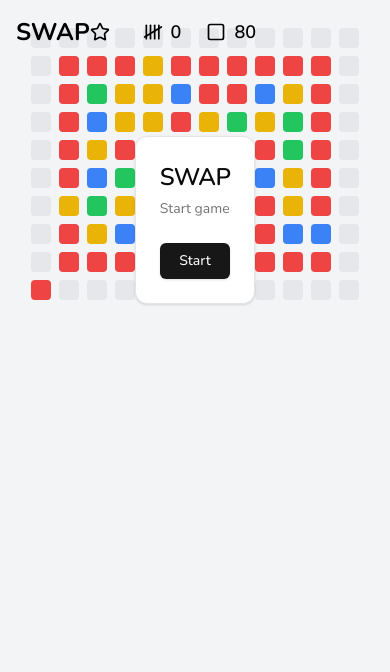
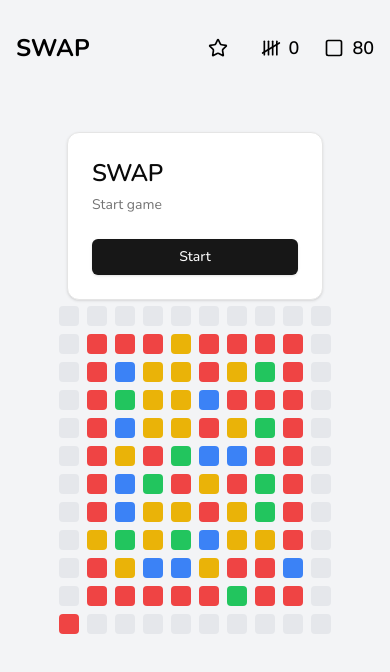
Before and after one commit to essenlive/switch, a Next.js app: page / in a window 390 px wide. Shown: the top 672 px of the page. Built offline with nearby package versions, Linux system fonts and the light colour scheme.

Commit message:
mi,or mobile layout change

```diff
--- a/app/layout.tsx
+++ b/app/layout.tsx
@@ -21,21 +21,20 @@ export default function RootLayout({
 }>) {
   return (
     <html lang="en" className={nunito.className}>
-      <body className={`antialiased`}>
+      <body className={`antialiased  bg-gray-100`}>
         <Toaster />
-        <div className="min-h-screen bg-gray-100 text-black  p-4 md:p-8">
-          <div className="max-w-2xl mx-auto">
-            <header className="flex justify-between items-center mb-8 fixed">
+        <div className="min-h-screen max-w-2xl mx-auto text-black">
+
+          <header className="flex justify-between w-full max-w-2xl items-center h-24 p-4 fixed">
               <h1 className="text-2xl md:text-4xl font-bold">SWAP</h1>
               <div className="flex items-center space-x-4">
                 <Score />
               </div>
             </header>
 
-            <main className="p-2 md:p-8 h-full w-full">
+            <main className="pt-24 h-screen w-full flex items-center justify-center flex-col">
                 {children}
             </main>
-          </div>
         </div>
 
 
--- a/components/startMenu.tsx
+++ b/components/startMenu.tsx
@@ -19,8 +19,8 @@ export function StartMenu({
     }
 
     return (
-        <div className={cn("flex flex-col gap-6 absolute", className)} {...props}>
-            <Card>
+        <div className={cn("flex flex-col gap-6 fixed w-screen h-screen items-center justify-center", className)} {...props}>
+            <Card className=" min-w-64">
                 <CardHeader>
                     <CardTitle className="text-2xl">SWAP</CardTitle>
                     <CardDescription>
--- a/components/winMenu.tsx
+++ b/components/winMenu.tsx
@@ -24,13 +24,15 @@ export function WinMenu({
     const currentScore = useSelector(swapActor, selectCurrentScore);
     const bestScore = useSelector(swapActor, selectBestScore);
     return (
-        <div className={cn("flex flex-col gap-6 absolute", className)} {...props}>
-            <Card>
+        <div className={cn("flex flex-col gap-6 fixed w-screen h-screen items-center justify-center", className)} {...props}>
+            <Card className=" min-w-64">
                 <CardHeader>
                     <CardTitle className="text-2xl">You Won !</CardTitle>
                     <CardDescription>
-                        Score : {currentScore}
-                        {currentScore <= bestScore && "Nouveau record !" }
+                        <p>
+                            Score : {currentScore}
+                        </p>
+                        {currentScore <= bestScore && (<p className="font-bold">Nouveau record !</p>) }
                     </CardDescription>
                 </CardHeader>
                 <CardContent>
--- a/lib/swapMachine.tsx
+++ b/lib/swapMachine.tsx
@@ -8,18 +8,20 @@ const initialValues = {
         y: 0,
     },
     canva: [
-        [1, 1, 1, 1, 1, 3, 1, 1, 1, 1],
-        [1, 4, 2, 2, 4, 1, 1, 1, 2, 2],
-        [4, 3, 4, 3, 2, 4, 4, 1, 4, 1],
-        [1, 2, 3, 1, 4, 1, 3, 2, 4, 1],
-        [1, 4, 1, 3, 2, 2, 1, 1, 3, 1],
-        [1, 2, 4, 4, 1, 4, 3, 4, 3, 1],
-        [1, 3, 4, 4, 2, 1, 1, 2, 4, 1],
-        [1, 1, 1, 4, 1, 1, 1, 1, 1, 1],
+        [1, 1, 1, 1, 1, 3, 1, 1],
+        [1, 4, 2, 2, 4, 1, 1, 2],
+        [4, 3, 4, 3, 2, 4, 4, 1],
+        [1, 2, 4, 4, 1, 4, 3, 1],
+        [1, 2, 3, 1, 4, 1, 3, 1],
+        [1, 4, 1, 3, 2, 2, 1, 1],
+        [1, 2, 4, 4, 1, 4, 3, 1],
+        [1, 3, 4, 4, 2, 1, 1, 1],
+        [1, 2, 4, 4, 1, 4, 3, 1],
+        [1, 1, 1, 4, 1, 1, 1, 1],
     ],
     canvaSize: {
-        width: 10,
-        height: 8,
+        width: 8,
+        height: 10,
     },
     level: 1,
 };
```
